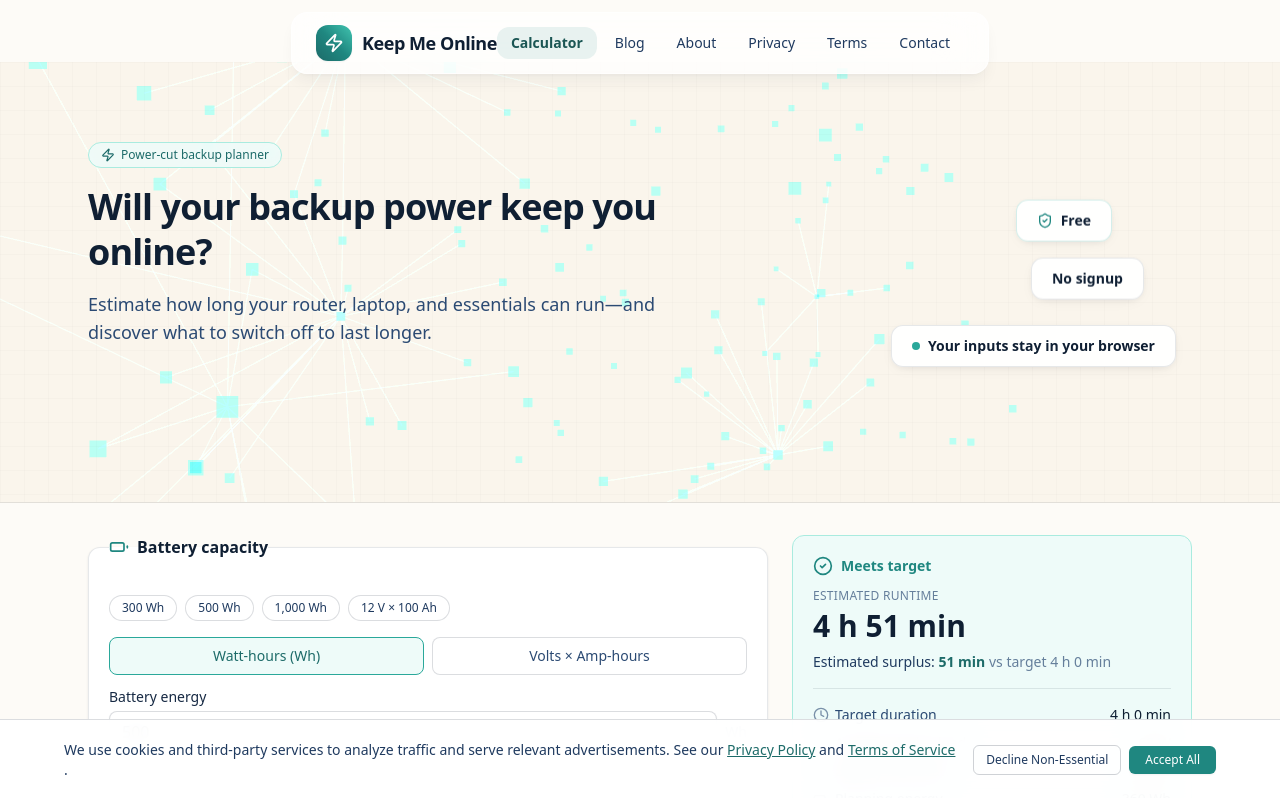
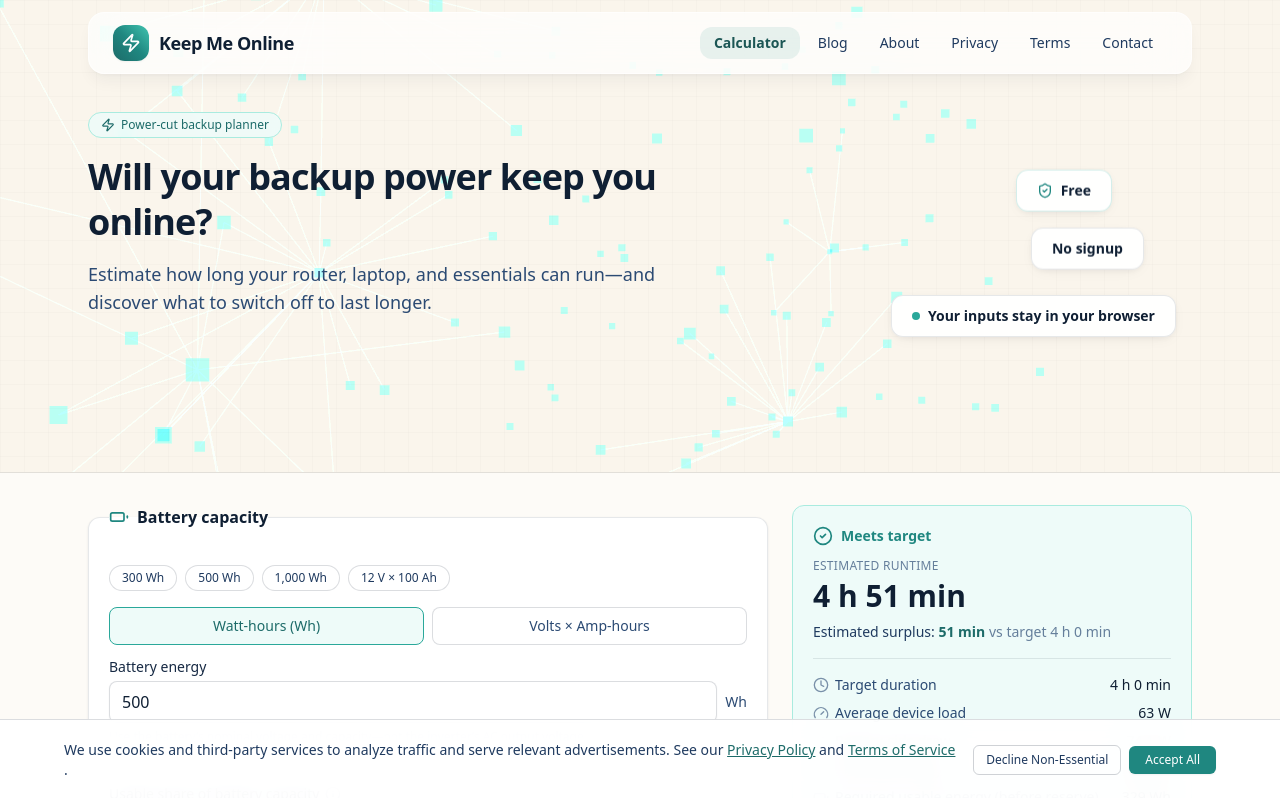
Before and after one commit to ZapTayyab/keepmeonline, a React (Vite) app: page / in a window 1280 px wide. Shown: the top 798 px of the page. Built offline with nearby package versions, Linux system fonts and the light colour scheme.

Commit message:
Header fixed

```diff
--- a/src/components/content/Hero.tsx
+++ b/src/components/content/Hero.tsx
@@ -15,7 +15,7 @@ export function Hero({ onCalculate }: HeroProps) {
 
   const prefersReducedMotion = useRef(
     typeof window !== 'undefined' &&
-      window.matchMedia('(prefers-reduced-motion: reduce)').matches
+    window.matchMedia('(prefers-reduced-motion: reduce)').matches
   ).current;
 
   useEffect(() => {
@@ -40,7 +40,7 @@ export function Hero({ onCalculate }: HeroProps) {
     <section className="relative overflow-hidden border-b border-navy-900/10 bg-cream-100">
       <HeroBackground reducedMotion={prefersReducedMotion} />
       <div className="bg-grid absolute inset-0 z-0 opacity-40" aria-hidden="true" />
-      <div className="relative z-10 mx-auto max-w-6xl px-4 py-14 sm:px-6 sm:py-20">
+      <div className="relative z-10 mx-auto max-w-6xl px-4 pt-24 pb-14 sm:px-6 sm:pt-28 sm:pb-20">
         <div className="grid gap-10 lg:grid-cols-12 lg:items-center">
           {/* Left Column: Heading, Subheading & Calculate Button */}
           <div className="lg:col-span-7">
--- a/src/components/layout/Header.tsx
+++ b/src/components/layout/Header.tsx
@@ -25,8 +25,8 @@ export function Header({ currentRoute, navigate }: HeaderProps) {
   };
 
   return (
-    <header className="no-print sticky top-3 z-40 mx-auto max-w-6xl px-4 sm:px-6">
-      <div className="relative rounded-2xl border border-white/60 bg-white/70 px-4 py-2.5 shadow-lg shadow-navy-900/5 backdrop-blur-xl transition-all duration-300 hover:bg-white/80 hover:shadow-xl sm:px-6 sm:py-3">
+    <header className="no-print fixed top-3 left-0 right-0 z-40 mx-auto max-w-6xl px-4 pointer-events-none sm:px-6">
+      <div className="relative pointer-events-auto rounded-2xl border border-white/60 bg-white/70 px-4 py-2.5 shadow-lg shadow-navy-900/5 backdrop-blur-xl transition-all duration-300 hover:bg-white/80 hover:shadow-xl sm:px-6 sm:py-3">
         <div className="flex items-center justify-between">
           <button
             onClick={() => handleNav('/')}
--- a/src/components/layout/PageLayout.tsx
+++ b/src/components/layout/PageLayout.tsx
@@ -24,7 +24,7 @@ export function PageLayout({
   children,
 }: PageHeaderProps & { children: React.ReactNode }) {
   return (
-    <div className="mx-auto max-w-3xl px-4 py-12 sm:px-6">
+    <div className="mx-auto max-w-3xl px-4 pt-24 pb-12 sm:px-6 sm:pt-28">
       <BackLink navigate={navigate} />
       <h1 className="mt-4 text-3xl font-bold tracking-tight text-navy-900">{title}</h1>
       {description && <p className="mt-3 text-lg text-navy-600">{description}</p>}
```
